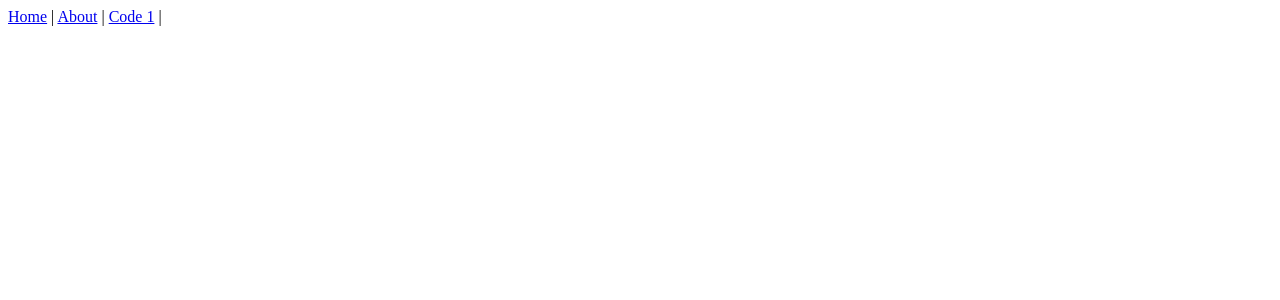
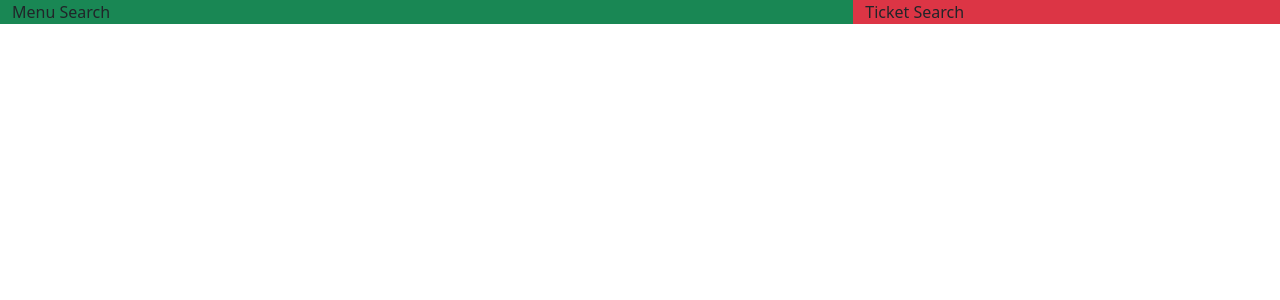
Before and after one commit to Fong9/angular-app, an Angular app: page /pos in a window 1280 px wide. Before the commit this address led to /. Shown: the top 300 px of the page. Built offline with nearby package versions, Linux system fonts and the light colour scheme.

Commit message:
Pos design

```diff
--- a/package.json
+++ b/package.json
@@ -20,6 +20,7 @@
     "@angular/platform-server": "^21.2.0",
     "@angular/router": "^21.2.0",
     "@angular/ssr": "^21.2.10",
+    "codex": "^0.2.3",
     "express": "^5.1.0",
     "rxjs": "~7.8.0",
     "tslib": "^2.3.0"
--- a/src/app/app.html
+++ b/src/app/app.html
@@ -1,4 +1,5 @@
+<!-- <a routerLink="pos">POS</a> |
 <a routerLink="home">Home</a> |
 <a routerLink="about">About</a> |
-<a routerLink="code1">Code 1</a> |
+<a routerLink="code1">Code 1</a> | -->
 <router-outlet></router-outlet>
--- a/src/app/app.routes.ts
+++ b/src/app/app.routes.ts
@@ -2,9 +2,11 @@ import { Routes } from '@angular/router';
 import { About } from './about/about';
 import { Code1 } from './code1/code1';
 import { Home } from './home/home';
+import { Pos } from './pos/pos';
 
 export const routes: Routes = [
-    {path: '', redirectTo: 'home', pathMatch: 'full'},
+    {path: '', redirectTo: 'pos', pathMatch: 'full'},
+    {path: 'pos', component: Pos},
     {path: 'home', component: Home},
     {path: 'about', component: About},
     {path: 'code1', component: Code1},
--- /dev/null
+++ b/src/app/pos/pos.html
@@ -0,0 +1,14 @@
+<div class="container-fluid">
+  <div class="row">
+    <div class="col-lg-8 bg-body-secondary">
+      <div class="row bg-success">
+        <div class="col-12">Menu Search</div>
+      </div>
+    </div>
+    <div class="col-lg-4 bg-danger-subtle">
+      <div class="row bg-danger">
+        <div class="col-12">Ticket Search</div>
+      </div>
+    </div>
+  </div>
+</div>
--- a/src/index.html
+++ b/src/index.html
@@ -6,8 +6,15 @@
   <base href="/">
   <meta name="viewport" content="width=device-width, initial-scale=1">
   <link rel="icon" type="image/x-icon" href="favicon.ico">
+  <!-- Boostrap -->
+  <link href="https://cdn.jsdelivr.net/npm/bootstrap@5.3.8/dist/css/bootstrap.min.css" rel="stylesheet" integrity="sha384-sRIl4kxILFvY47J16cr9ZwB07vP4J8+LH7qKQnuqkuIAvNWLzeN8tE5YBujZqJLB" crossorigin="anonymous">
+
+  <!-- Boostrap icon -->
+  <link rel="stylesheet" href="https://cdn.jsdelivr.net/npm/bootstrap-icons@1.13.1/font/bootstrap-icons.min.css">
 </head>
 <body>
   <app-root></app-root>
+
+  <script src="https://cdn.jsdelivr.net/npm/bootstrap@5.3.8/dist/js/bootstrap.bundle.min.js" integrity="sha384-FKyoEForCGlyvwx9Hj09JcYn3nv7wiPVlz7YYwJrWVcXK/BmnVDxM+D2scQbITxI" crossorigin="anonymous"></script>
 </body>
 </html>
```
Also changed, not shown: src/app/pos/pos.ts (added, +9 -0 lines), src/app/code1/code1.ts (line endings or trailing spaces), src/app/pos/pos.css (added), 2 other files (tests, documents, lock files or other folders).
